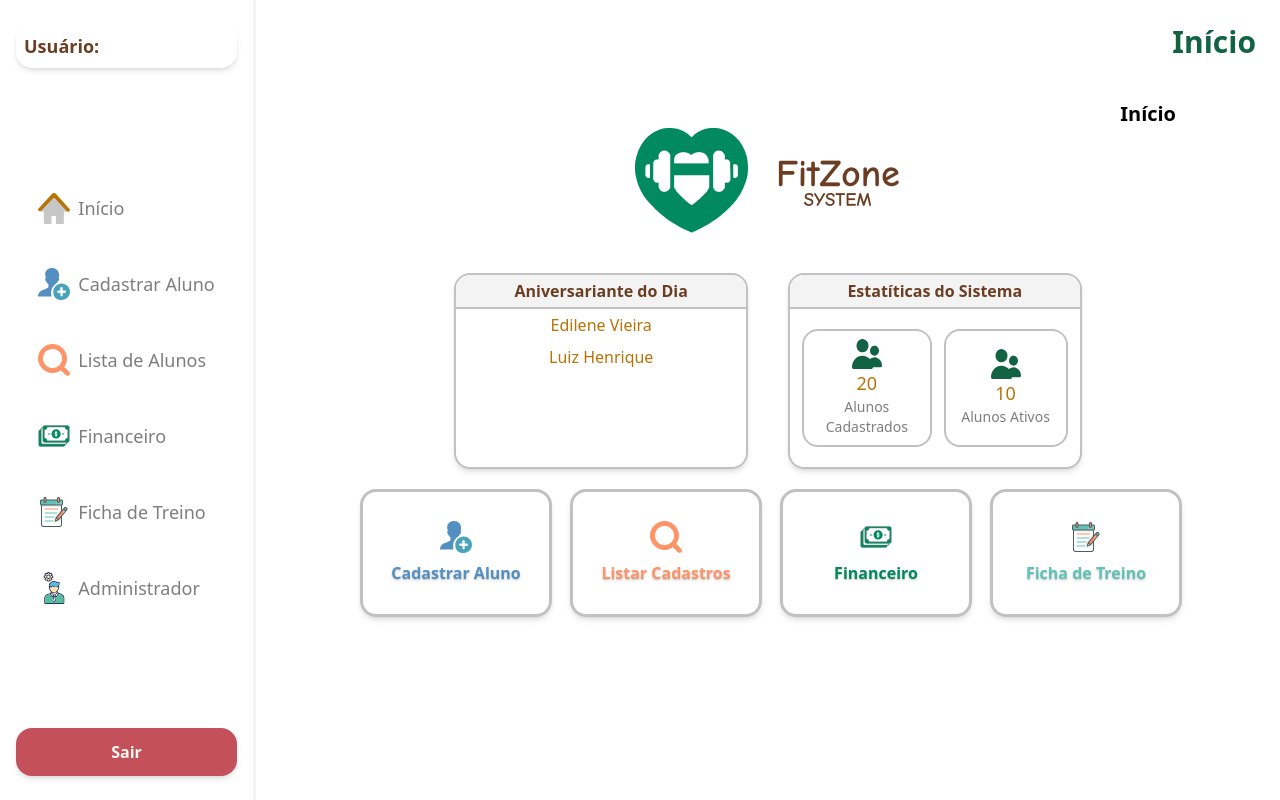
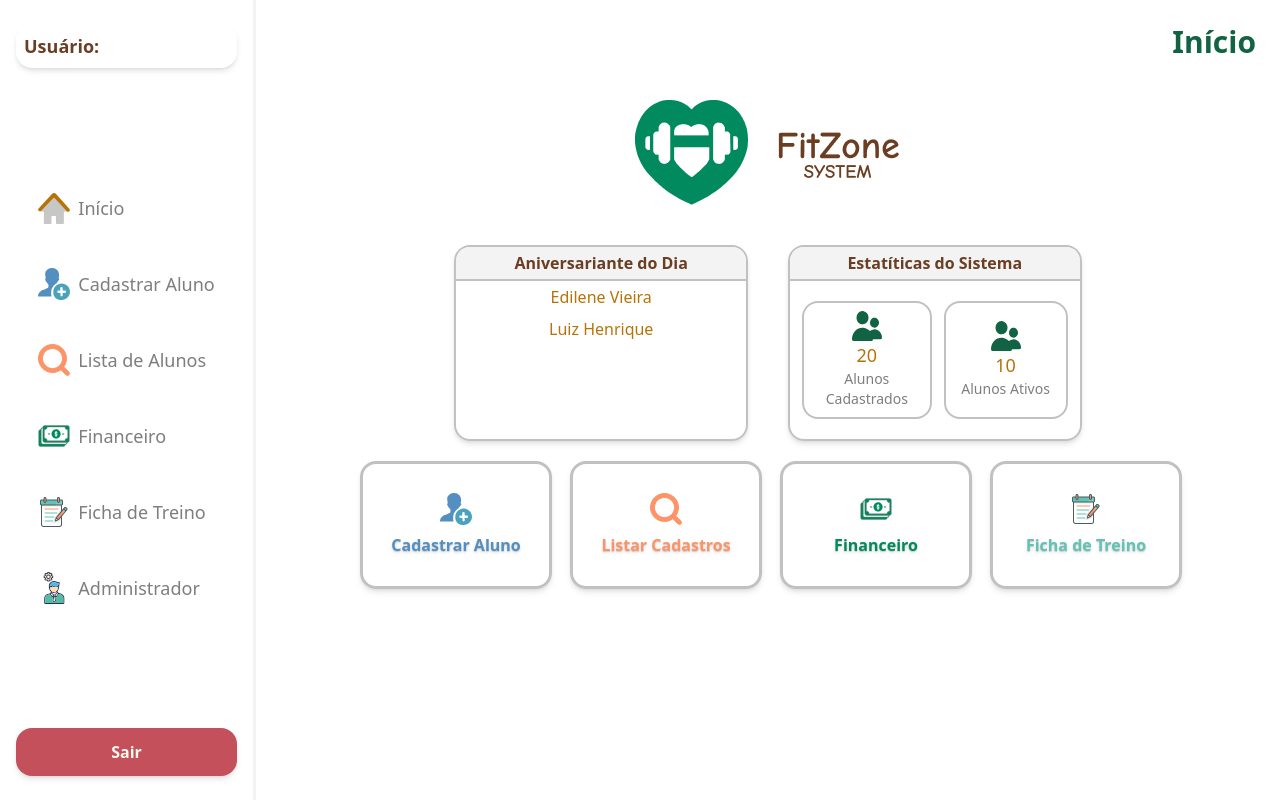
Before and after one commit to LuizHenri16/fitzone-frontend, a Next.js app: page /inicio in a window 1280 px wide. Built offline with nearby package versions, Linux system fonts and the light colour scheme.

Commit message:
update: Remover nome tela inicio antigo

```diff
--- a/src/app/inicio/page.tsx
+++ b/src/app/inicio/page.tsx
@@ -10,7 +10,6 @@ export default function InicioPage() {
     return <div>
         <Template onAbrirModal={() => setClienteCadastroModalIsOpen(true)} pagename="Início">
             <div className="flex flex-col">
-                <h1 className="text-xl font-semibold self-end">Início</h1>
                 <div className="flex justify-center">
                     <LogoFlexRow />
                 </div>
```
